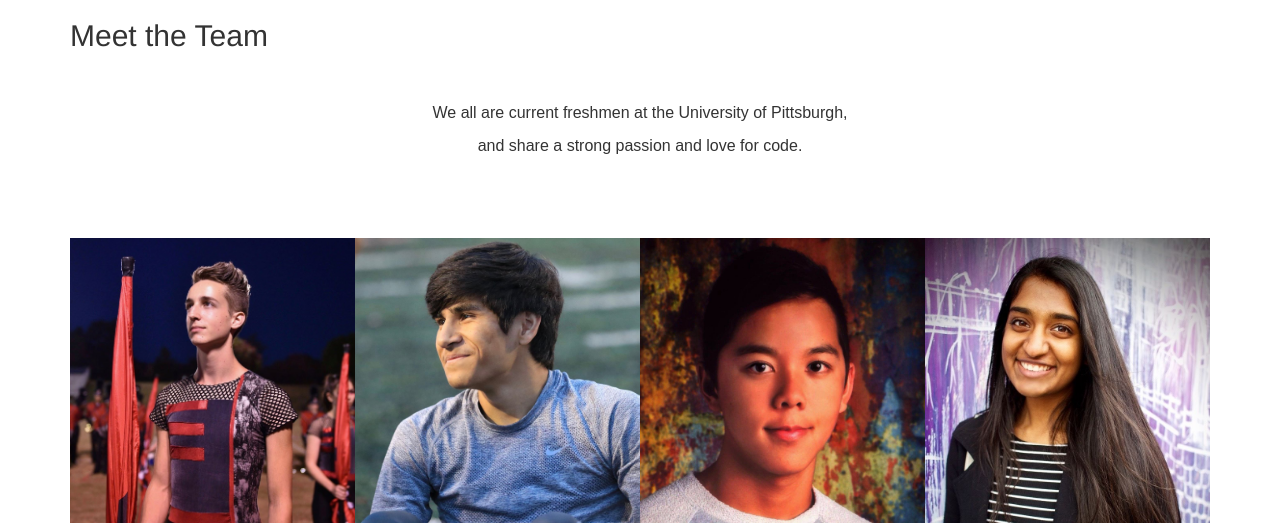
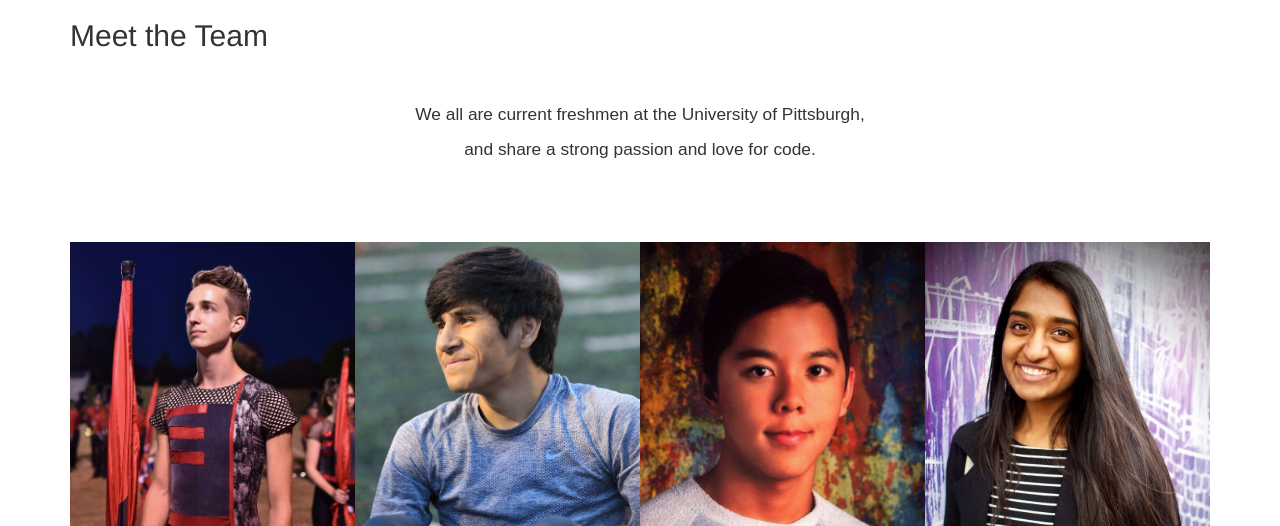
Before and after one commit to oboekevin/SilverTongue, a Flask app: page /contact in a window 1280 px wide. Shown: the part 51-577 px from the top of the page. Run offline with Flask 2, Linux system fonts and the light colour scheme; some libraries are stand-ins or nearby versions.

Commit message:
Update contact.html

```diff
--- a/FlaskWebProject1/templates/contact.html
+++ b/FlaskWebProject1/templates/contact.html
@@ -6,8 +6,8 @@
 <h3>{{ message }}</h3>
 
 <p>&nbsp;</p>
-<p style="font-family:Arial; font-size: 12pt" align="center">We all are current freshmen at the University of Pittsburgh,</p>
-<p style="font-family:Arial; font-size: 12pt" align="center">and share a strong passion and love for code.</p>
+<p style="font-family:Arial; font-size: 13pt" align="center">We all are current freshmen at the University of Pittsburgh,</p>
+<p style="font-family:Arial; font-size: 13pt" align="center">and share a strong passion and love for code.</p>
 <p>&nbsp;</p>
 <p>&nbsp;</p>
 
```
